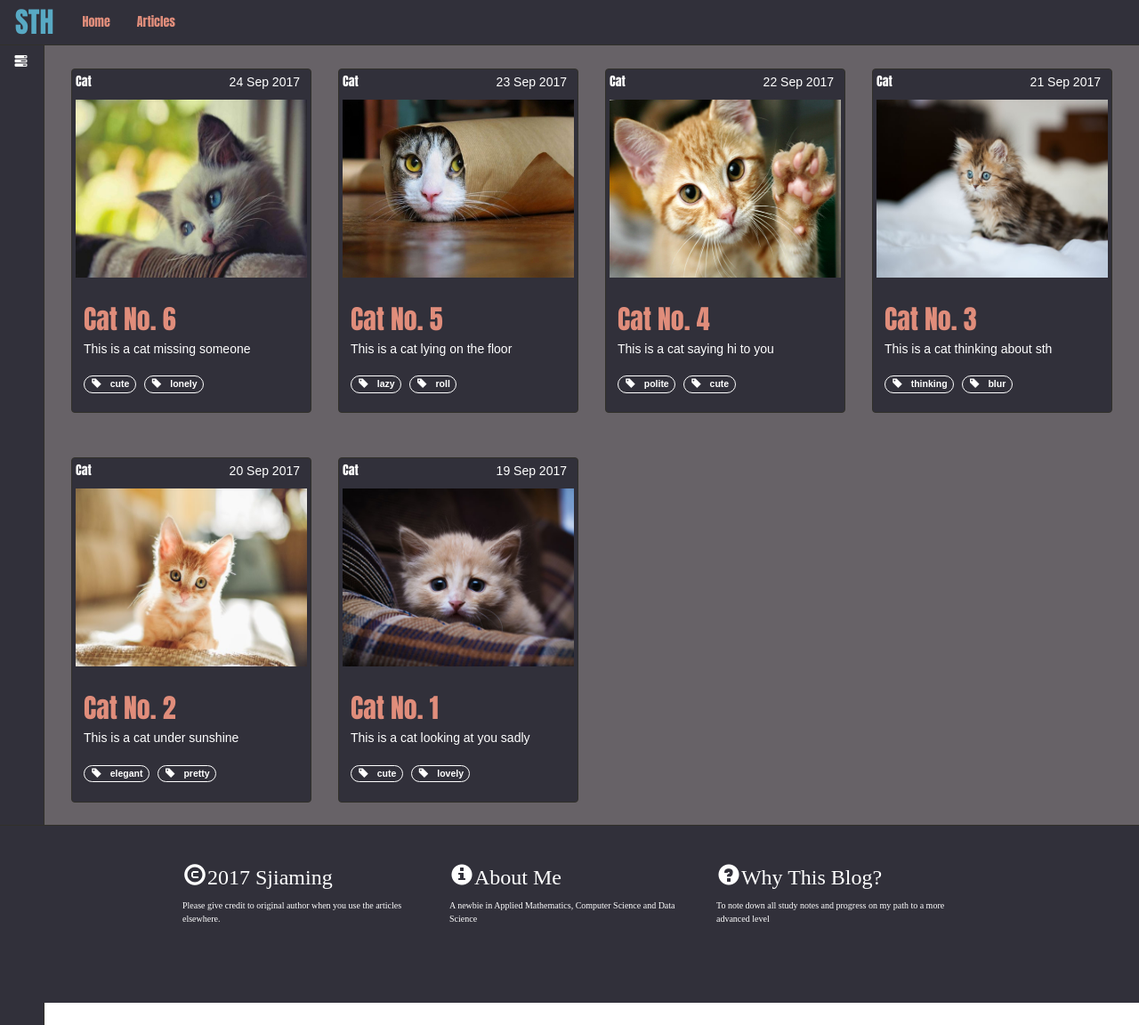
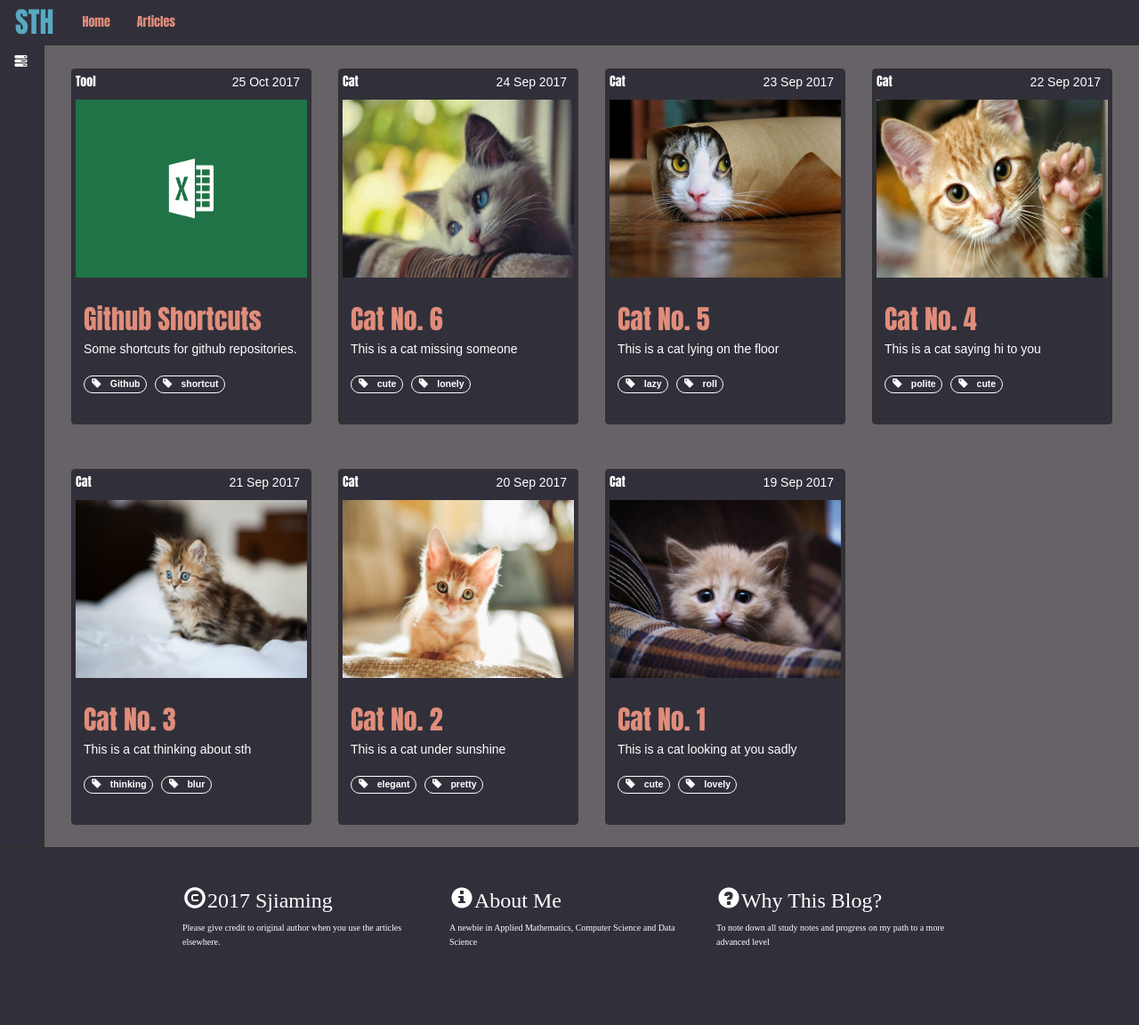
Before and after one commit to sjiaming/BlogSth, a Jekyll site: the page built from blog.html, in a window 1280 px wide and 1152 px high. Shown: the whole window at 89% size. Built offline with Jekyll 4.4.1, drawn with Linux system fonts in a browser that asks for light colours; nearby versions of some CDN libraries.

Commit message:
modified main blog page

```diff
--- a/_includes/css/thumbnail.css
+++ b/_includes/css/thumbnail.css
@@ -14,7 +14,8 @@
 	background-color: #31303A;
   color: #ffffff;
   border-color: #31302A;
-  height:100%;
+  height:400px;
+
 }
 
 .thumbnail .caption {
--- /dev/null
+++ b/_posts/Tool/2017-10-25-Github-shortcuts.md
@@ -0,0 +1,11 @@
+---
+layout: article
+title: Github Shortcuts
+meta: Some shortcuts for github repositories.
+imgsrc: assets/tools/excel.jpg
+banner: assets/tools/excel_banner.jpg
+date: 2017-10-25
+category: Tool
+tags: [Github, shortcut]
+author: Song Jiaming
+---
--- a/blog.html
+++ b/blog.html
@@ -7,7 +7,7 @@ layout: blog_page
 
 
 <div class="row blog-row">
-    {% for post in site.categories.Cat %}
+    {% for post in site.posts %}
         <div class="col-sm-3">
 
 	    	<div class="thumbnail">
```
Also changed, not shown: _posts/bullshit/2017-9-24-data-science.md (deleted, +0 -5 lines), _posts/bullshit/2017-9-24-machine-learning.md (deleted, +0 -5 lines), _posts/mypost/2017-10-24-first-posts.md (deleted, +0 -5 lines), _posts/mypost/2017-10-24-second-posts.md (deleted, +0 -4 lines), assets/tools/excel.jpg (added), assets/tools/excel_banner.jpg (added).
